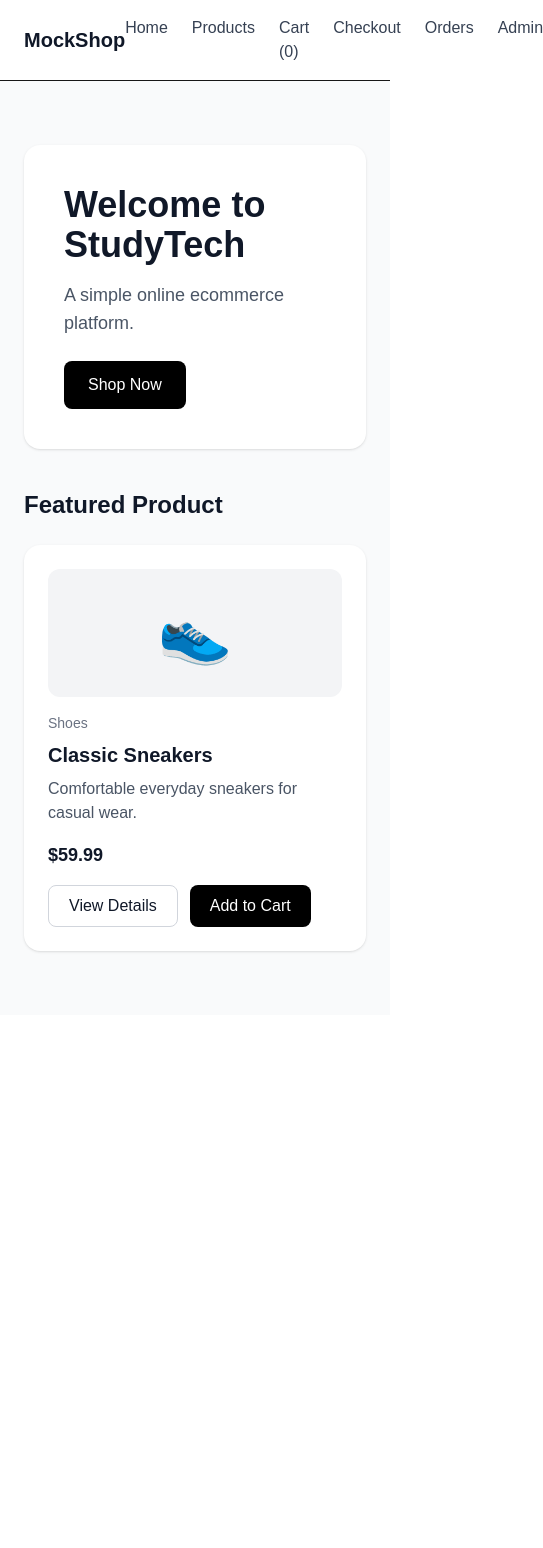
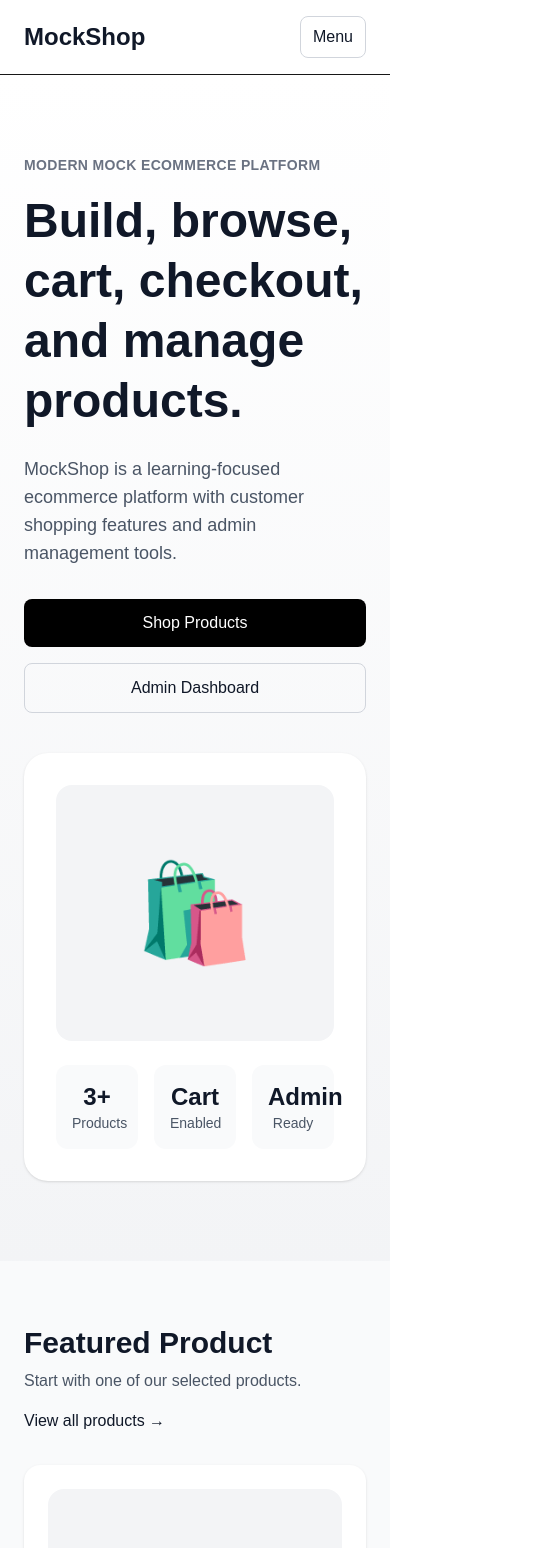
Before and after one commit to Princewoode/mock-ecommerce, a Next.js app: page / in a window 390 px wide. Shown: the top 1548 px of the page, 543 px wide, since content can reach past the window. Before the commit the page ends 1015 px from the top, so only its background shows below. Built offline with nearby package versions, Linux system fonts and the light colour scheme.

Commit message:
Improve UI and responsive design

```diff
--- a/src/app/layout.tsx
+++ b/src/app/layout.tsx
@@ -2,7 +2,7 @@ import Navbar from "@/components/Navbar";
 import type { Metadata } from "next";
 import { Geist, Geist_Mono } from "next/font/google";
 import "./globals.css";
-
+import Footer from "@/components/Footer";
 const geistSans = Geist({
   variable: "--font-geist-sans",
   subsets: ["latin"],
@@ -31,7 +31,9 @@ export default function RootLayout({
       <body className="min-h-full flex flex-col">
    <Navbar />
 
-{children}</body>
+        {children}
+        <Footer />
+      </body>
     </html>
   );
 }
--- a/src/app/page.tsx
+++ b/src/app/page.tsx
@@ -6,28 +6,83 @@ export default function Home() {
   const featuredProduct = products[0];
 
   return (
-    <main className="min-h-screen bg-gray-50 px-6 py-16">
-      <section className="mx-auto max-w-5xl rounded-2xl bg-white p-10 shadow-sm">
-        <h1 className="text-4xl font-bold text-gray-900">
-          Welcome to StudyTech
+    <main className="min-h-screen bg-gray-50">
+      <section className="bg-gradient-to-b from-white to-gray-100 px-6 py-20">
+        <div className="mx-auto grid max-w-6xl items-center gap-10 md:grid-cols-2">
+          <div>
+            <p className="text-sm font-semibold uppercase tracking-wide text-gray-500">
+              Modern Mock Ecommerce Platform
+            </p>
+
+            <h1 className="mt-4 text-5xl font-bold leading-tight text-gray-900">
+              Build, browse, cart, checkout, and manage products.
             </h1>
 
-        <p className="mt-4 text-lg text-gray-600">
-          A simple online ecommerce platform.
+            <p className="mt-6 text-lg text-gray-600">
+              MockShop is a learning-focused ecommerce platform with customer
+              shopping features and admin management tools.
             </p>
 
+            <div className="mt-8 flex flex-col gap-4 sm:flex-row">
               <Link
                 href="/products"
-          className="mt-6 inline-block rounded-lg bg-black px-6 py-3 text-white"
+                className="rounded-lg bg-black px-6 py-3 text-center text-white"
               >
-          Shop Now
+                Shop Products
               </Link>
+
+              <Link
+                href="/admin"
+                className="rounded-lg border border-gray-300 px-6 py-3 text-center text-gray-900"
+              >
+                Admin Dashboard
+              </Link>
+            </div>
+          </div>
+
+          <div className="rounded-3xl bg-white p-8 shadow-sm">
+            <div className="flex h-64 items-center justify-center rounded-2xl bg-gray-100 text-8xl">
+              🛍️
+            </div>
+
+            <div className="mt-6 grid grid-cols-3 gap-4 text-center">
+              <div className="rounded-xl bg-gray-50 p-4">
+                <p className="text-2xl font-bold text-gray-900">3+</p>
+                <p className="text-sm text-gray-600">Products</p>
+              </div>
+
+              <div className="rounded-xl bg-gray-50 p-4">
+                <p className="text-2xl font-bold text-gray-900">Cart</p>
+                <p className="text-sm text-gray-600">Enabled</p>
+              </div>
+
+              <div className="rounded-xl bg-gray-50 p-4">
+                <p className="text-2xl font-bold text-gray-900">Admin</p>
+                <p className="text-sm text-gray-600">Ready</p>
+              </div>
+            </div>
+          </div>
+        </div>
       </section>
 
-      <section className="mx-auto mt-10 max-w-5xl">
-        <h2 className="text-2xl font-bold text-gray-900">Featured Product</h2>
+      <section className="mx-auto max-w-6xl px-6 py-16">
+        <div className="flex flex-col justify-between gap-4 md:flex-row md:items-end">
+          <div>
+            <h2 className="text-3xl font-bold text-gray-900">
+              Featured Product
+            </h2>
 
-        <div className="mt-6 max-w-sm">
+            <p className="mt-2 text-gray-600">
+              Start with one of our selected products.
+            </p>
+          </div>
+
+          <Link href="/products" className="font-medium text-gray-900">
+            View all products →
+          </Link>
+        </div>
+
+        <div className="mt-8 max-w-sm">
           <ProductCard
             id={featuredProduct.id}
             name={featuredProduct.name}
--- a/src/app/products/page.tsx
+++ b/src/app/products/page.tsx
@@ -3,12 +3,18 @@ import ProductList from "@/components/ProductList";
 export default function ProductsPage() {
   return (
     <main className="min-h-screen bg-gray-50 px-6 py-16">
-      <section className="mx-auto max-w-5xl">
-        <h1 className="text-4xl font-bold text-gray-900">Products</h1>
+      <section className="mx-auto max-w-6xl">
+        <div className="rounded-3xl bg-white p-8 shadow-sm">
+          <p className="text-sm font-semibold uppercase tracking-wide text-gray-500">
+            Product Catalogue
+          </p>
 
-        <p className="mt-4 text-lg text-gray-600">
-          Browse, search, filter, and sort available products in our store.
-        </p>
+          <h1 className="mt-3 text-4xl font-bold text-gray-900">Products</h1>
+
+          <p className="mt-4 max-w-2xl text-lg text-gray-600">
+            Browse, search, filter, and sort available products in our store.
+          </p>
+        </div>
 
         <ProductList />
       </section>
--- a/src/components/AddToCartButton.tsx
+++ b/src/components/AddToCartButton.tsx
@@ -43,8 +43,7 @@ export default function AddToCartButton({
     <button
       type="button"
       onClick={handleAddToCart}
-      className="inline-block rounded-lg bg-black px-5 py-2 text-white"
-    >
+className="rounded-lg bg-black px-5 py-2 text-white transition hover:bg-gray-800"    >
       Add to Cart
     </button>
   );
--- /dev/null
+++ b/src/components/Footer.tsx
@@ -0,0 +1,13 @@
+export default function Footer() {
+  return (
+    <footer className="border-t bg-white">
+      <div className="mx-auto max-w-6xl px-6 py-8 text-center text-sm text-gray-600">
+        <p className="font-semibold text-gray-900">MockShop</p>
+        <p className="mt-2">
+          A mock ecommerce platform built with Next.js, TypeScript, and
+          Tailwind CSS.
+        </p>
+      </div>
+    </footer>
+  );
+}
--- a/src/components/Navbar.tsx
+++ b/src/components/Navbar.tsx
@@ -10,6 +10,7 @@ type CartItem = {
 
 export default function Navbar() {
   const [cartCount, setCartCount] = useState(0);
+  const [menuOpen, setMenuOpen] = useState(false);
 
   useEffect(() => {
     function updateCartCount() {
@@ -35,36 +36,58 @@ export default function Navbar() {
     };
   }, []);
 
+  const links = [
+    { href: "/", label: "Home" },
+    { href: "/products", label: "Products" },
+    { href: "/cart", label: `Cart (${cartCount})` },
+    { href: "/checkout", label: "Checkout" },
+    { href: "/orders", label: "Orders" },
+    { href: "/admin", label: "Admin" },
+  ];
+
   return (
-    <header className="border-b bg-white">
-      <nav className="mx-auto flex max-w-5xl items-center justify-between px-6 py-4">
-        <Link href="/" className="text-xl font-bold text-gray-900">
-          MockShop
-        </Link>
-
-        <div className="flex gap-6">
-          <Link href="/" className="text-gray-700 hover:text-black">
-            Home
+    <header className="sticky top-0 z-50 border-b bg-white/90 backdrop-blur">
+      <nav className="mx-auto max-w-6xl px-6 py-4">
+        <div className="flex items-center justify-between">
+          <Link href="/" className="text-2xl font-bold text-gray-900">
+            MockShop
           </Link>
 
-          <Link href="/products" className="text-gray-700 hover:text-black">
-            Products
-          </Link>
+          <button
+            type="button"
+            onClick={() => setMenuOpen(!menuOpen)}
+            className="rounded-lg border border-gray-300 px-3 py-2 text-gray-900 md:hidden"
+          >
+            Menu
+          </button>
 
-          <Link href="/cart" className="text-gray-700 hover:text-black">
-            Cart ({cartCount})
-          </Link>
+          <div className="hidden items-center gap-6 md:flex">
+            {links.map((link) => (
+              <Link
+                key={link.href}
+                href={link.href}
+                className="text-sm font-medium text-gray-700 hover:text-black"
+              >
+                {link.label}
+              </Link>
+            ))}
+          </div>
+        </div>
 
-          <Link href="/checkout" className="text-gray-700 hover:text-black">
-            Checkout
-          </Link>
-          <Link href="/orders" className="text-gray-700 hover:text-black">
-  Orders
-</Link>
-<Link href="/admin" className="text-gray-700 hover:text-black">
-  Admin
-</Link>
-        </div>
+        {menuOpen && (
+          <div className="mt-4 grid gap-3 border-t pt-4 md:hidden">
+            {links.map((link) => (
+              <Link
+                key={link.href}
+                href={link.href}
+                onClick={() => setMenuOpen(false)}
+                className="rounded-lg px-3 py-2 text-gray-700 hover:bg-gray-100 hover:text-black"
+              >
+                {link.label}
+              </Link>
+            ))}
+          </div>
+        )}
       </nav>
     </header>
   );
--- a/src/components/ProductCard.tsx
+++ b/src/components/ProductCard.tsx
@@ -1,5 +1,6 @@
 import Link from "next/link";
 import AddToCartButton from "@/components/AddToCartButton";
+
 type ProductCardProps = {
   id?: number;
   name: string;
@@ -18,28 +19,28 @@ export default function ProductCard({
   image,
 }: ProductCardProps) {
   return (
-    <div className="rounded-2xl bg-white p-6 shadow-sm">
+    <div className="group rounded-2xl bg-white p-6 shadow-sm transition hover:-translate-y-1 hover:shadow-md">
       {image && (
-        <div className="mb-4 flex h-32 items-center justify-center rounded-xl bg-gray-100 text-6xl">
+        <div className="mb-5 flex h-36 items-center justify-center rounded-2xl bg-gray-100 text-6xl transition group-hover:bg-gray-200">
           {image}
         </div>
       )}
 
-      <p className="text-sm text-gray-500">{category}</p>
+      <p className="text-sm font-medium text-gray-500">{category}</p>
 
-      <h2 className="mt-2 text-xl font-semibold text-gray-900">{name}</h2>
+      <h2 className="mt-2 text-xl font-bold text-gray-900">{name}</h2>
 
-      <p className="mt-2 text-gray-600">{description}</p>
+      <p className="mt-2 line-clamp-2 text-gray-600">{description}</p>
 
-      <p className="mt-4 text-lg font-bold text-gray-900">
+      <p className="mt-5 text-2xl font-bold text-gray-900">
         ${price.toFixed(2)}
       </p>
 
-      <div className="mt-4 flex gap-3">
+      <div className="mt-5 flex flex-col gap-3 sm:flex-row">
         {id && (
           <Link
             href={`/products/${id}`}
-            className="inline-block rounded-lg border border-gray-300 px-5 py-2 text-gray-900"
+            className="rounded-lg border border-gray-300 px-5 py-2 text-center text-gray-900 hover:bg-gray-50"
           >
             View Details
           </Link>
--- a/src/components/ProductList.tsx
+++ b/src/components/ProductList.tsx
@@ -116,7 +116,7 @@ export default function ProductList() {
           </p>
         </div>
       ) : (
-        <div className="mt-8 grid gap-6 md:grid-cols-3">
+        <div className="mt-8 grid gap-6 sm:grid-cols-2 lg:grid-cols-3">
           {filteredProducts.map((product) => (
             <ProductCard
               key={product.id}
```
Lines whose indentation alone changed are shown as unchanged.
